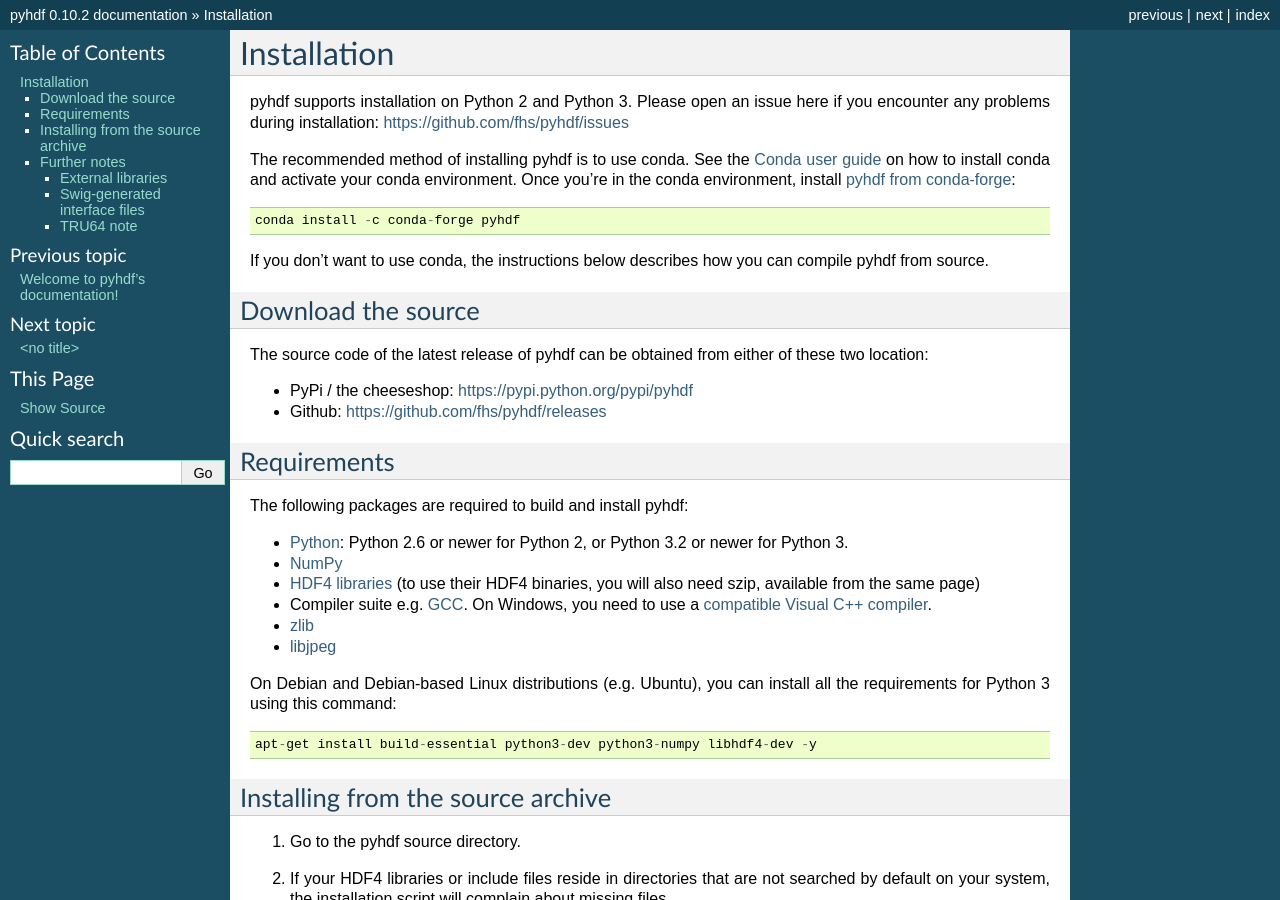
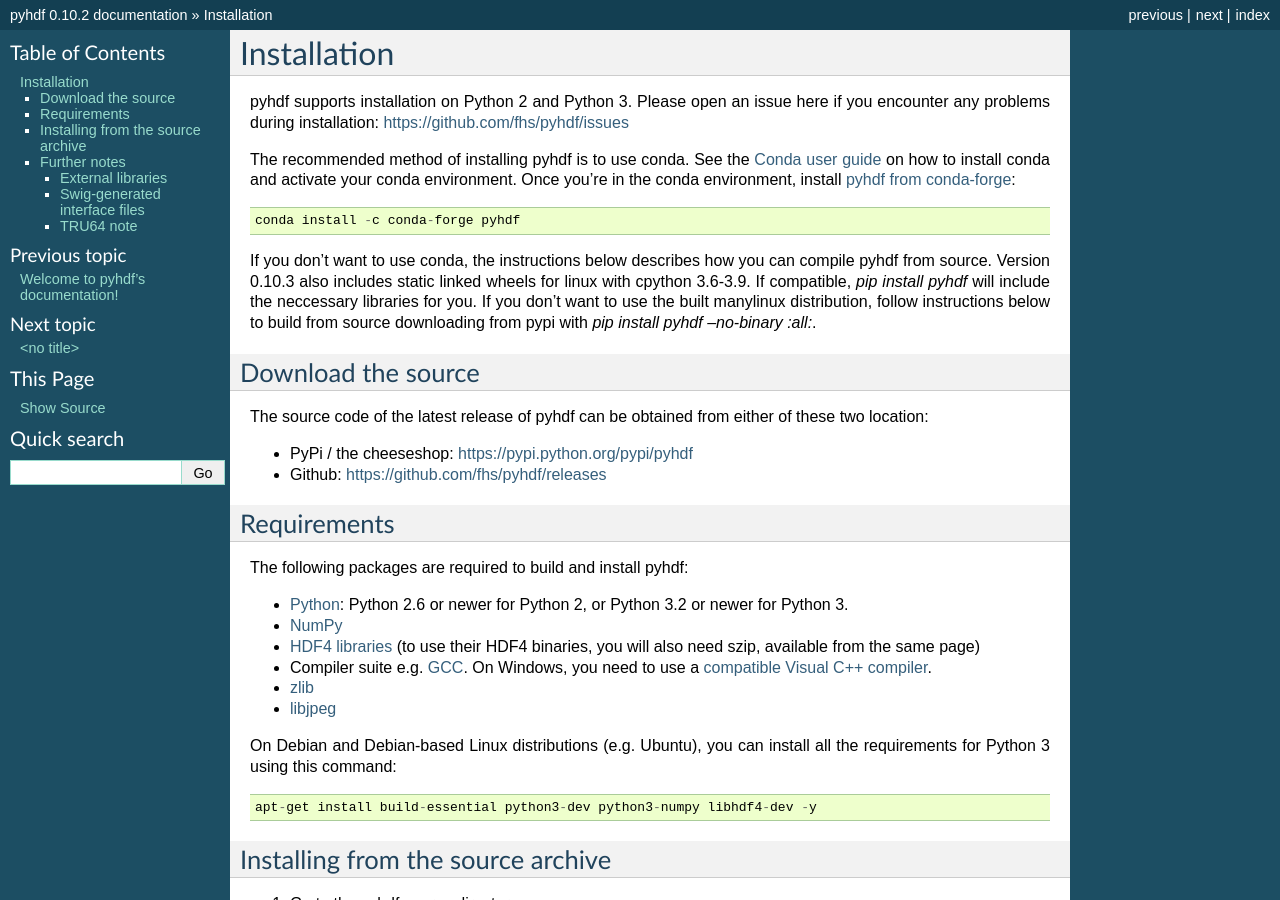
Before and after one commit to fhs/pyhdf, a Sphinx documentation site: the page built from doc/install.rst, in a window 1280 px wide and 900 px high. Built offline with Sphinx 7.4.7, drawn with Linux system fonts in a browser that asks for light colours.

Commit message:
ManyLinux Wheel Building workflow (#49)
Seems like there are a number of issues related to installing this package.  Likely related to hdf installing its libs in slightly non-standard locations.  `/usr/lib64/hdf/` instead of `/usr/lib64/`.  Conda solves a lot of those problems but pip wheels are easier in containers and a nice alternative.  This PR would create self contained wheels for pip installation.

Here's a relatively simple GitHub Actions workflow which would build (and potentially upload) a variety of static linked manylinux wheels to PyPI.  This removes the per-requisite of installing `hdf` manually as the libraries are included in the wheels.

Wheels are currently uploaded to the artifact section under the CI action run, but the triggers can be changed to only run on a release tag and on master branch.   Running workflow and artifact from this branch here: https://github.com/abrammer/pyhdf/actions/runs/775429130

Other thoughts:
Users could retain the current installation method with the `--no-binary`  flag on pip.
HDF license allows distribution within downstream packages as far as I can tell, and the built wheels are relatively small ~600kb.

TODO:
 - [x] update installation docs if idea is accepted
 - [x] update licence to make sure the included HDF code is mentioned, whatever bsd needs (just a mention I think)
 - [x] pypi secrets added to repo for auto deploy.  or the wheels could just be manually pushed from the artifact upload.
 - [x] change the repo url in the pypa action to production pypi

```diff
--- a/doc/install.rst
+++ b/doc/install.rst
@@ -16,7 +16,10 @@
     conda install -c conda-forge pyhdf
 
 If you don't want to use conda, the instructions below describes how you
-can compile pyhdf from source.
+can compile pyhdf from source.  Version 0.10.3 also includes static linked wheels for
+linux with cpython 3.6-3.9.  If compatible, `pip install pyhdf` will include the neccessary
+libraries for you.  If you don't want to use the built manylinux distribution, follow instructions
+below to build from source downloading from pypi with `pip install pyhdf --no-binary :all:`.
 
 
 Download the source
```
Also changed, not shown: 2 other files.
